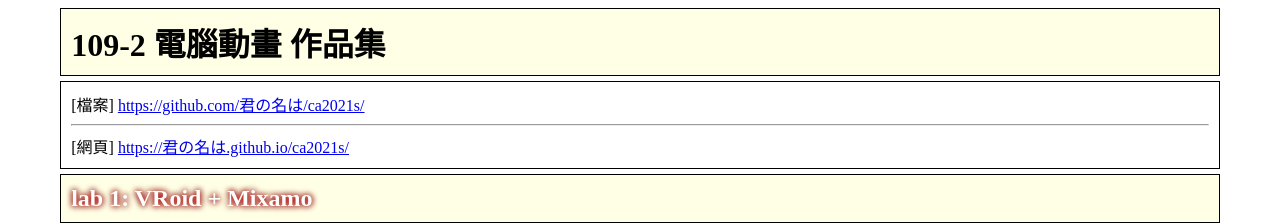
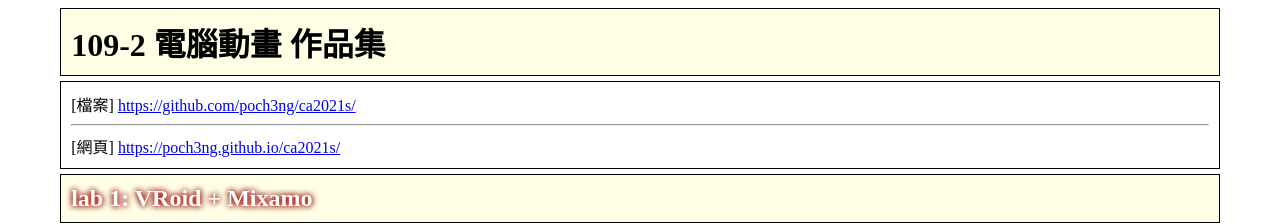
Before and after one commit to poch3ng/ca2021s, a plain HTML site: page index.html in a window 1280 px wide. Shown: the top 224 px of the page. Drawn offline with nearby package versions, Linux system fonts and the light colour scheme.

Commit message:
modify profile

```diff
--- a/index.html
+++ b/index.html
@@ -54,9 +54,9 @@
 <h1> 109-2 電腦動畫 作品集 </h1>
 
 <div>
-  [檔案] <a href="https://github.com/君の名は/ca2021s/">https://github.com/君の名は/ca2021s/</a>
+  [檔案] <a href="https://github.com/poch3ng/ca2021s/">https://github.com/poch3ng/ca2021s/</a>
   <hr>
-  [網頁] <a href="https://君の名は.github.io/ca2021s/">https://君の名は.github.io/ca2021s/</a>
+  [網頁] <a href="https://poch3ng.github.io/ca2021s/">https://poch3ng.github.io/ca2021s/</a>
 </div>
 
 
```
